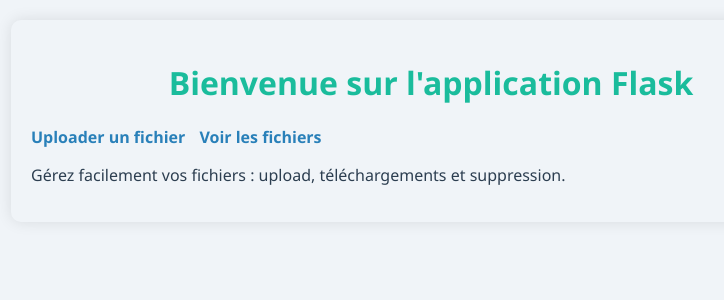
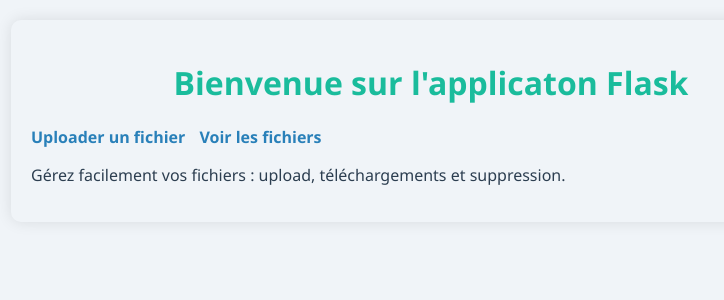
Before and after one commit to dany-cl/flask_upload, a Flask app: page / in a window 1280 px wide. Shown: the top 300 px of the page, without its empty margins (209-933 px from the left). Run offline with Flask 3, Linux system fonts and the light colour scheme.

Commit message:
Test déploiement automatique

```diff
--- a/templates/index.html
+++ b/templates/index.html
@@ -9,7 +9,7 @@
 <body>
 
 <header>
-    <h1>Bienvenue sur l'application Flask</h1>
+    <h1>Bienvenue sur l'applicaton Flask</h1>
     <nav>
         <a href="{{ url_for('upload_file') }}">Uploader un fichier</a>
         <a href="{{ url_for('list_files') }}">Voir les fichiers</a>
```
